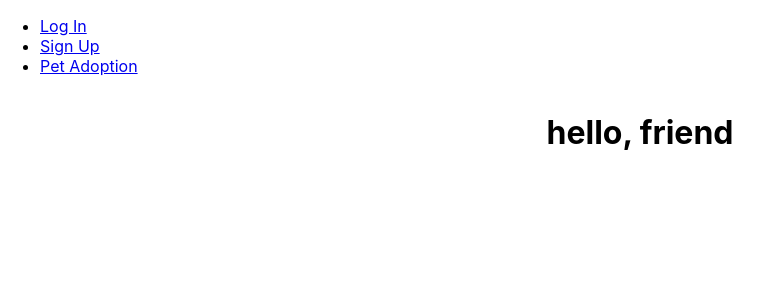
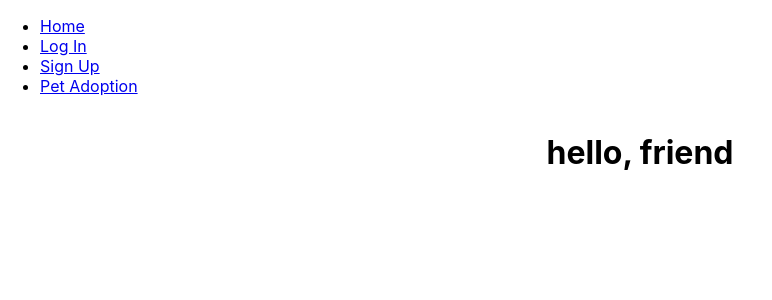
Before and after one commit to k-vernon/purrfect-pairs-front-end, a React (Vite) app: page / in a window 1280 px wide. Shown: the top 300 px of the page, without its empty margins (0-772 px from the left). Built offline with nearby package versions, Linux system fonts and the light colour scheme; no server answers.

Commit message:
add home in nav

```diff
--- a/src/components/NavBar/NavBar.tsx
+++ b/src/components/NavBar/NavBar.tsx
@@ -17,7 +17,7 @@ const NavBar = (props: NavBarProps): JSX.Element => {
       {user ?
         <ul>
           <li>Welcome, {user.name}</li>
-
+          <li><NavLink to="/" >Home</NavLink></li>
           {/* <li><NavLink to="/profiles">Profiles</NavLink></li> */}
           {/* <li><NavLink to="/change-password">Change Password</NavLink></li> */}
           <li><NavLink to="/adoption-posts/new">Create Post</NavLink></li>
@@ -26,6 +26,7 @@ const NavBar = (props: NavBarProps): JSX.Element => {
         </ul>
       :
         <ul>
+          <li><NavLink to="/" >Home</NavLink></li>
           <li><NavLink to="/login">Log In</NavLink></li>
           <li><NavLink to="/signup">Sign Up</NavLink></li>
           <li><NavLink to="/adoption-posts">Pet Adoption</NavLink></li>
```
